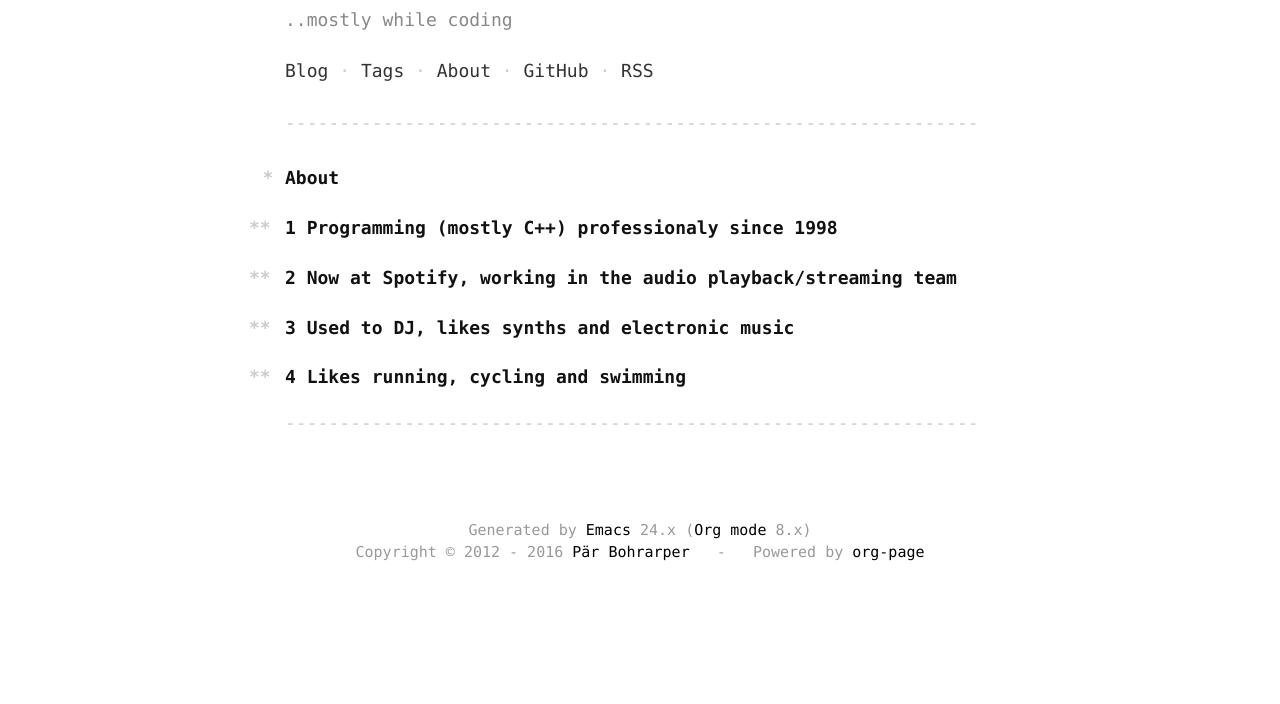
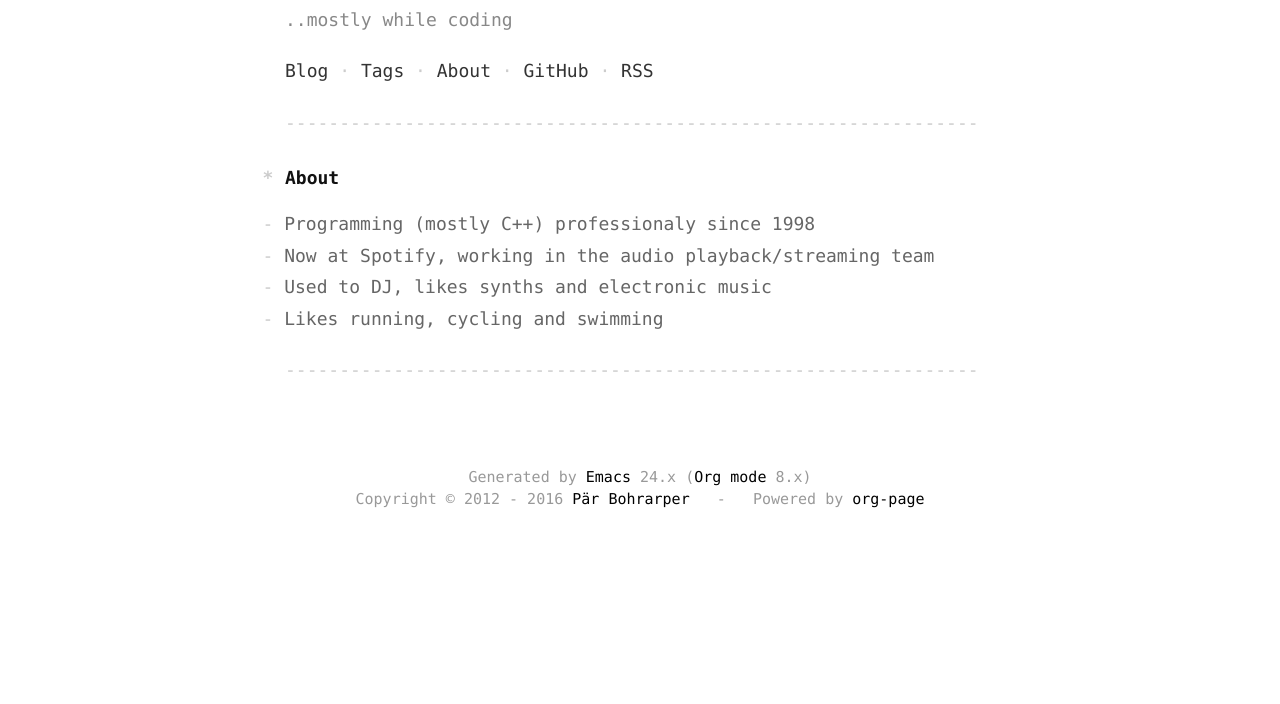
Before and after one commit to parbo/parbo.github.io, a plain HTML site: page about/index.html in a window 1280 px wide. Shown: the part 96-800 px from the top of the page. Drawn offline with nearby package versions, Linux system fonts and the light colour scheme; some packages are replaced by stand-ins of ours; a script that the page names is missing.

Commit message:
Update published html files, committed by org-page.

```diff
--- a/about/index.html
+++ b/about/index.html
@@ -29,30 +29,12 @@
 <div>
 <div class="post">
 <h1>About</h1>
-<div id="table-of-contents">
-<h2>Table of Contents</h2>
-<div id="text-table-of-contents">
-<ul>
-<li><a href="#orgheadline1">1. Programming (mostly C++) professionaly since 1998</a></li>
-<li><a href="#orgheadline2">2. Now at Spotify, working in the audio playback/streaming team</a></li>
-<li><a href="#orgheadline3">3. Used to DJ, likes synths and electronic music</a></li>
-<li><a href="#orgheadline4">4. Likes running, cycling and swimming</a></li>
+<ul class="org-ul">
+<li>Programming (mostly C++) professionaly since 1998</li>
+<li>Now at Spotify, working in the audio playback/streaming team</li>
+<li>Used to DJ, likes synths and electronic music</li>
+<li>Likes running, cycling and swimming</li>
 </ul>
-</div>
-</div>
-
-<div id="outline-container-orgheadline1" class="outline-2">
-<h2 id="orgheadline1"><span class="section-number-2">1</span> Programming (mostly C++) professionaly since 1998</h2>
-</div>
-<div id="outline-container-orgheadline2" class="outline-2">
-<h2 id="orgheadline2"><span class="section-number-2">2</span> Now at Spotify, working in the audio playback/streaming team</h2>
-</div>
-<div id="outline-container-orgheadline3" class="outline-2">
-<h2 id="orgheadline3"><span class="section-number-2">3</span> Used to DJ, likes synths and electronic music</h2>
-</div>
-<div id="outline-container-orgheadline4" class="outline-2">
-<h2 id="orgheadline4"><span class="section-number-2">4</span> Likes running, cycling and swimming</h2>
-</div>
 
 </div>
 </div>
--- a/rss.xml
+++ b/rss.xml
@@ -4,8 +4,8 @@
     <title>Random stuff I learned..</title>
     <link>https://parbo.github.io/</link>
     <description>..mostly while coding</description>
-    <pubDate>Thu, 05 May 2016 15:53:20 CEST</pubDate>
-    <lastBuildDate>Thu, 05 May 2016 15:53:20 CEST</lastBuildDate>
+    <pubDate>Thu, 05 May 2016 15:56:24 CEST</pubDate>
+    <lastBuildDate>Thu, 05 May 2016 15:56:24 CEST</lastBuildDate>
     <docs>http://www.rssboard.org/rss-specification</docs>
     <generator>Org-page static site generator (https://github.com/kelvinh/org-page)</generator>
     <item>
```
Also changed, not shown: blog/2016/05/05/twil-about-smart-pointers-virtual-destructors-and-treacherous-boost-scoped_thread/index.html (+2 -2 lines).
